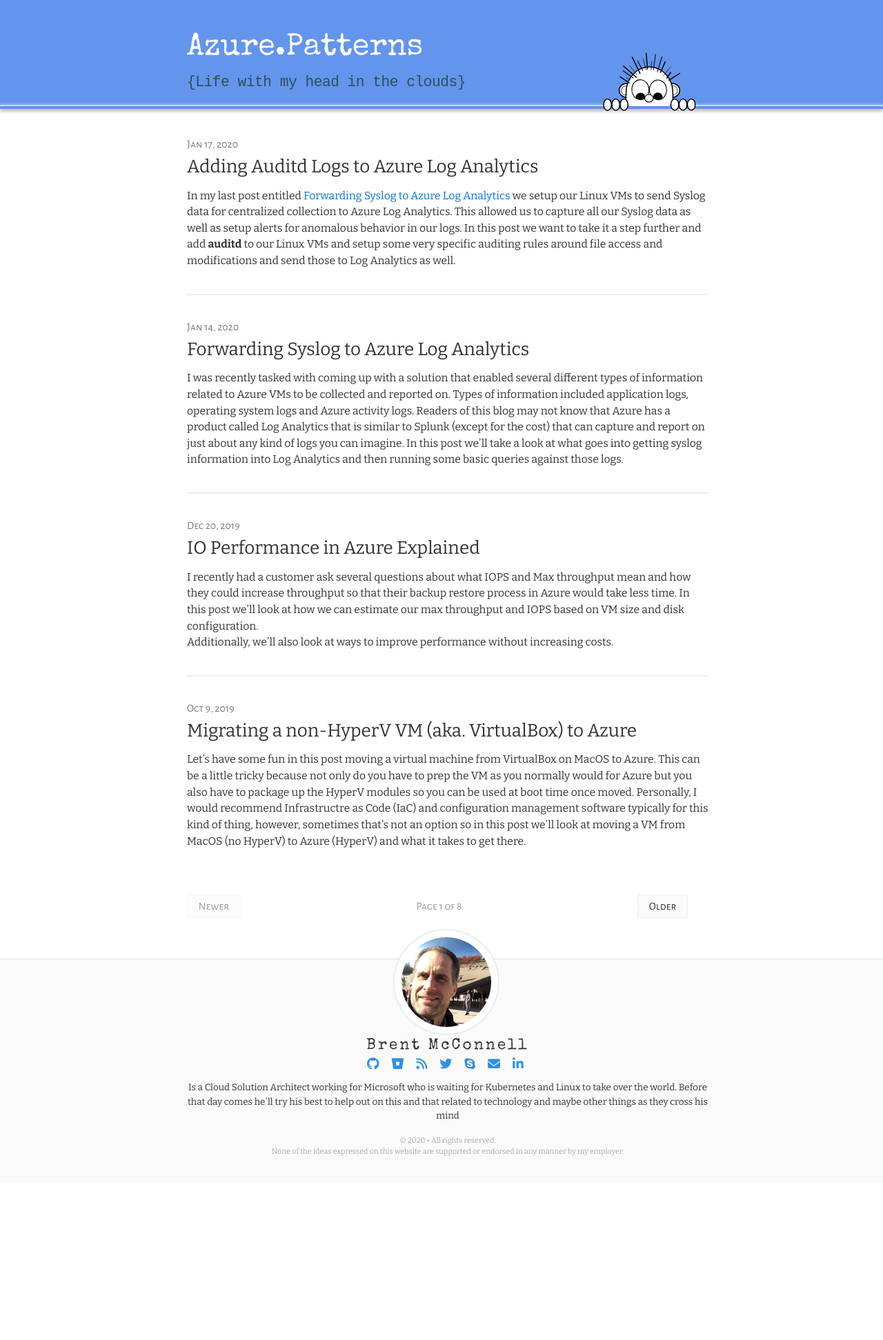
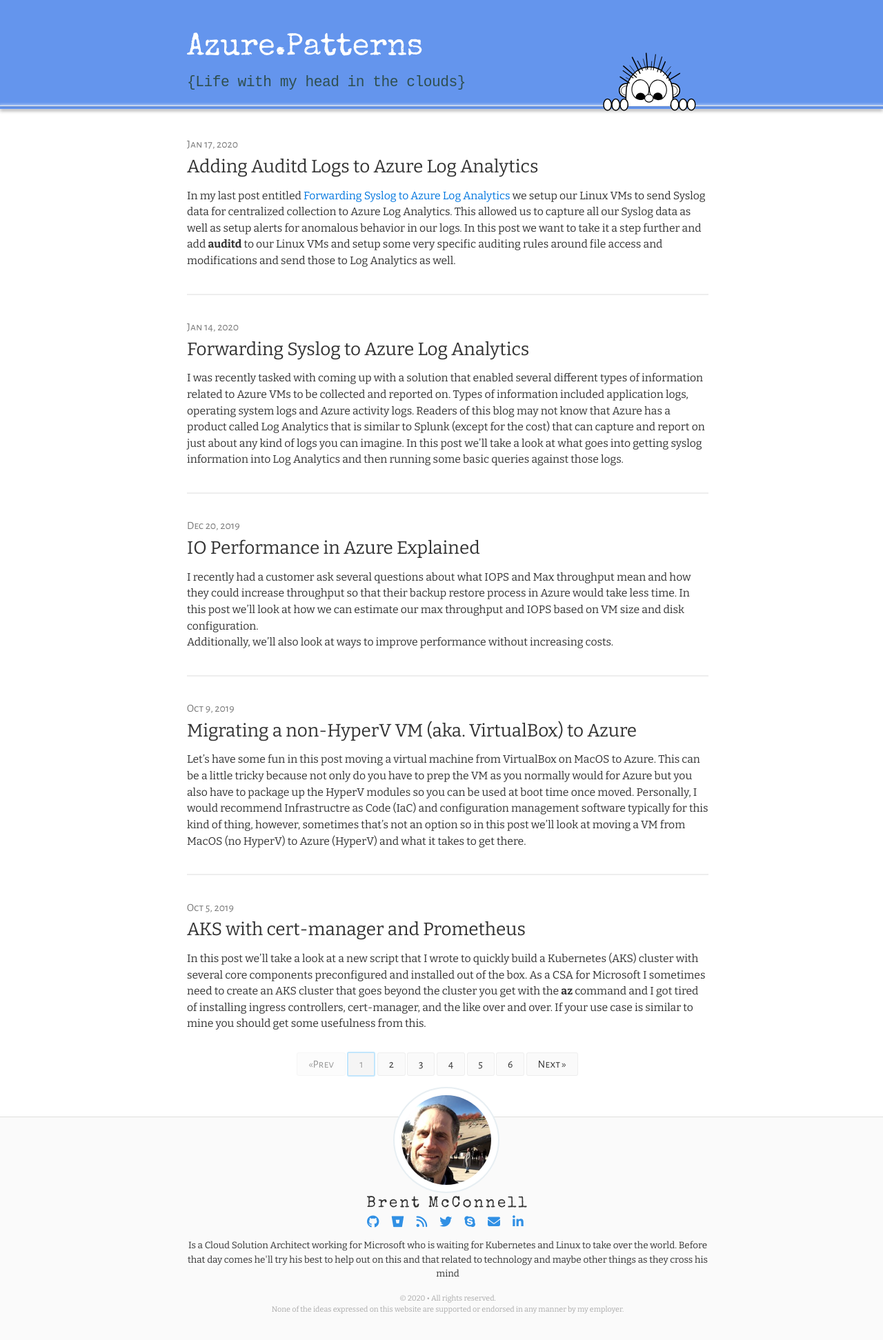
Before and after one commit to brentmcconnell/brentmcconnell.github.io, a Jekyll site: the page built from index.html, in a window 1280 px wide. Shown: the whole page at 69% size. Built offline with Jekyll 4.4.1, drawn with Linux system fonts in a browser that asks for light colours; nearby versions of some CDN libraries; some web fonts are replaced; the list of posts is cut into pages by our own code; before the commit the page ends 1715 px from its top, so only the background shows below that.

Commit message:
added pagination changes

```diff
--- a/_config.yml
+++ b/_config.yml
@@ -133,7 +133,7 @@
   extensions: ['smart', 'tables', 'with_toc_data']
 # permalink: /:categories/:year/:month/:title
 permalink: pretty
-paginate:  4
+paginate:  5
 sass:
   style: compressed
 plugins:
--- a/_includes/pagination.html
+++ b/_includes/pagination.html
@@ -1,3 +1,4 @@
+<!--
 {% if paginator.total_pages != 1 %}
 <div class="pagination clearfix mb1 mt4">
   <div class="left">
@@ -21,3 +22,32 @@
   <div class="pagination-meta">Page {{ paginator.page }} of {{ paginator.total_pages }}</div>
 </div>
 {% endif %}
+-->
+{% if paginator.total_pages > 1 %}
+<div class="pagination clearfix mb1 mt3">
+  {% if paginator.previous_page %}
+    <a href="{{ paginator.previous_page_path | relative_url }}">&laquo; Prev</a>
+  {% else %}
+    <a class="disabled" href="">&laquo;Prev</a>
+  {% endif %}
+
+  {% for page in (1..paginator.total_pages) %}
+    {% if page == 1 and page == paginator.page %}
+    <!--<a href="{{ paginator.previous_page_path | relative_url }}">{{ page }}</a>-->
+      <a class="active-page disabled" href="{{ "/" | relative_url }}">{{ page }}</a>
+    {% elsif page ==1 and page != paginator.page %}
+      <a href="{{ "/" | relative_url }}">{{ page }}</a>
+    {% elsif page == paginator.page %}
+      <a class="active-page disabled" href="{{ site.paginate_path | relative_url | replace: ':num', page }}">{{ page }}</a>
+    {% else %}
+      <a href="{{ site.paginate_path | relative_url | replace: ':num', page }}">{{ page }}</a>
+    {% endif %}
+  {% endfor %}
+
+  {% if paginator.next_page %}
+    <a href="{{ paginator.next_page_path | relative_url }}">Next &raquo;</a>
+  {% else %}
+    <a class="disabled" href="">Next &raquo;</a>
+  {% endif %}
+</div>
+{% endif %}
--- a/_sass/_pagination.scss
+++ b/_sass/_pagination.scss
@@ -51,3 +51,8 @@
   cursor: not-allowed;
   background-color: #999;
 }
+
+.pagination .active-page {
+    border: 2px solid lightskyblue;
+    background: #ececec;
+}
```
